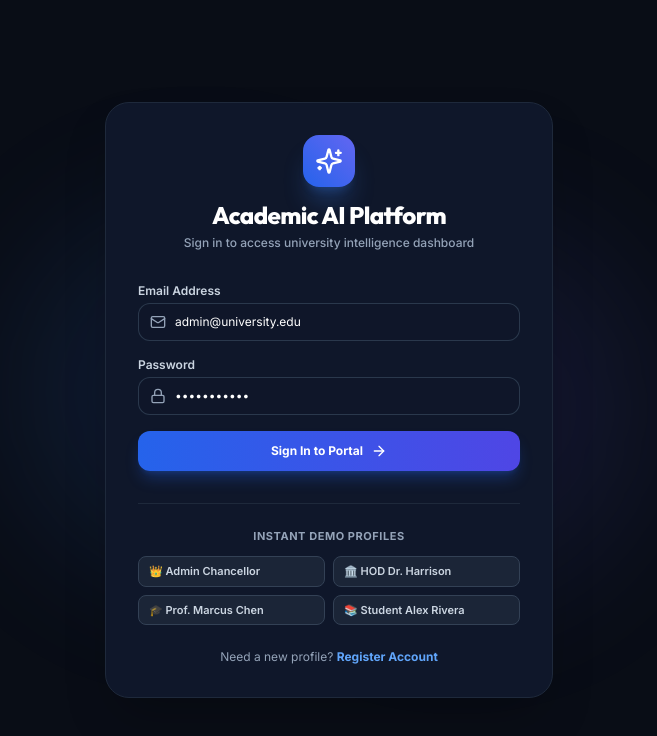
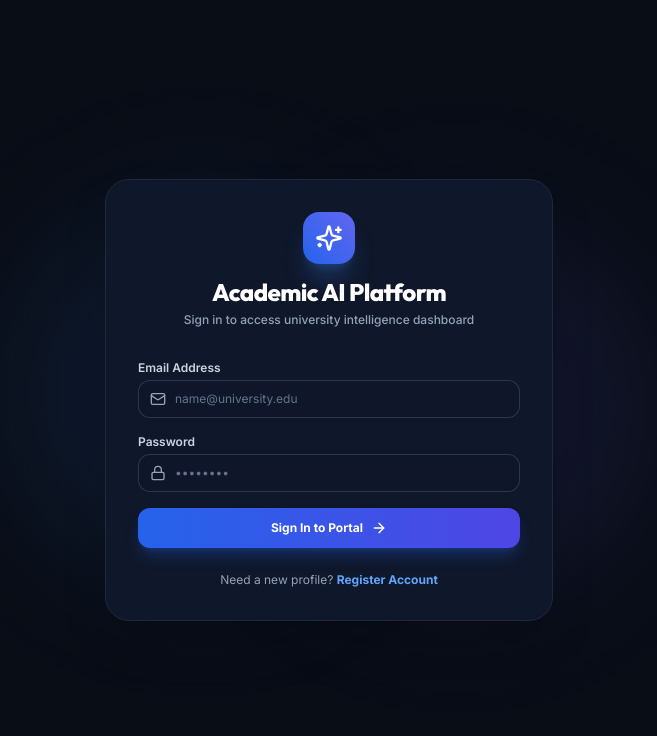
Before and after one commit to Veenasri22/University, a React (Vite) app in the folder frontend/: page /login in a window 1280 px wide. Shown: the top 736 px of the page, without its empty margins (311-968 px from the left). Built offline with nearby package versions, Linux system fonts and the light colour scheme; no server answers.

Commit message:
remove the dummy data

```diff
--- a/frontend/src/pages/Login.jsx
+++ b/frontend/src/pages/Login.jsx
@@ -1,11 +1,11 @@
 import React, { useState } from 'react';
 import { useNavigate, Link } from 'react-router-dom';
 import { useAuth } from '../context/AuthContext.jsx';
-import { Sparkles, Shield, Lock, Mail, ArrowRight } from 'lucide-react';
+import { Sparkles, Lock, Mail, ArrowRight } from 'lucide-react';
 
 export const Login = () => {
-  const [email, setEmail] = useState('admin@university.edu');
-  const [password, setPassword] = useState('Admin@12345');
+  const [email, setEmail] = useState('');
+  const [password, setPassword] = useState('');
   const [error, setError] = useState('');
   const [loading, setLoading] = useState(false);
 
@@ -21,21 +21,6 @@ export const Login = () => {
       navigate('/dashboard');
     } catch (err) {
       setError(err.message || 'Authentication failed');
-    } finally {
-      setLoading(false);
-    }
-  };
-
-  const handleDemoRole = async (demoEmail) => {
-    setEmail(demoEmail);
-    setPassword('Admin@12345');
-    setError('');
-    setLoading(true);
-    try {
-      await login(demoEmail, 'Admin@12345');
-      navigate('/dashboard');
-    } catch (err) {
-      setError('Fast login failed. Please try again.');
     } finally {
       setLoading(false);
     }
@@ -108,39 +93,6 @@ export const Login = () => {
           </button>
         </form>
 
-        {/* Demo Fast Login Buttons */}
-        <div className="mt-8 pt-6 border-t border-slate-200 dark:border-slate-800">
-          <p className="text-[11px] font-bold text-slate-500 dark:text-slate-400 uppercase tracking-wider mb-3 text-center">
-            Instant Demo Profiles
-          </p>
-          <div className="grid grid-cols-2 gap-2">
-            <button
-              onClick={() => handleDemoRole('admin@university.edu')}
-              className="px-2.5 py-1.5 rounded-lg bg-slate-100 dark:bg-slate-800/80 hover:bg-blue-50 dark:hover:bg-blue-600/20 text-slate-700 dark:text-slate-300 hover:text-blue-600 dark:hover:text-blue-300 text-[11px] font-semibold border border-slate-200 dark:border-slate-700 text-left transition-colors truncate"
-            >
-              👑 Admin Chancellor
-            </button>
-            <button
-              onClick={() => handleDemoRole('hod.cse@university.edu')}
-              className="px-2.5 py-1.5 rounded-lg bg-slate-100 dark:bg-slate-800/80 hover:bg-blue-50 dark:hover:bg-blue-600/20 text-slate-700 dark:text-slate-300 hover:text-blue-600 dark:hover:text-blue-300 text-[11px] font-semibold border border-slate-200 dark:border-slate-700 text-left transition-colors truncate"
-            >
-              🏛️ HOD Dr. Harrison
-            </button>
-            <button
-              onClick={() => handleDemoRole('prof.chen@university.edu')}
-              className="px-2.5 py-1.5 rounded-lg bg-slate-100 dark:bg-slate-800/80 hover:bg-blue-50 dark:hover:bg-blue-600/20 text-slate-700 dark:text-slate-300 hover:text-blue-600 dark:hover:text-blue-300 text-[11px] font-semibold border border-slate-200 dark:border-slate-700 text-left transition-colors truncate"
-            >
-              🎓 Prof. Marcus Chen
-            </button>
-            <button
-              onClick={() => handleDemoRole('alex.rivera@student.university.edu')}
-              className="px-2.5 py-1.5 rounded-lg bg-slate-100 dark:bg-slate-800/80 hover:bg-blue-50 dark:hover:bg-blue-600/20 text-slate-700 dark:text-slate-300 hover:text-blue-600 dark:hover:text-blue-300 text-[11px] font-semibold border border-slate-200 dark:border-slate-700 text-left transition-colors truncate"
-            >
-              📚 Student Alex Rivera
-            </button>
-          </div>
-        </div>
-
         <p className="mt-6 text-center text-xs text-slate-500 dark:text-slate-400">
           Need a new profile?{' '}
           <Link to="/register" className="text-blue-600 dark:text-blue-400 font-bold hover:underline">
```
